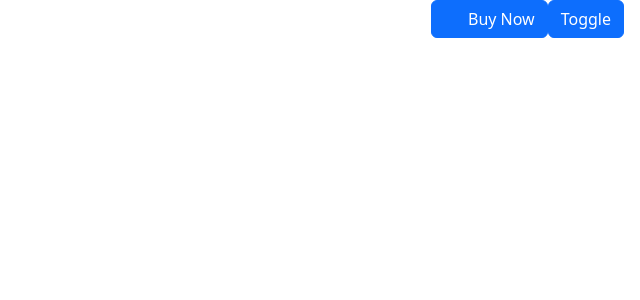
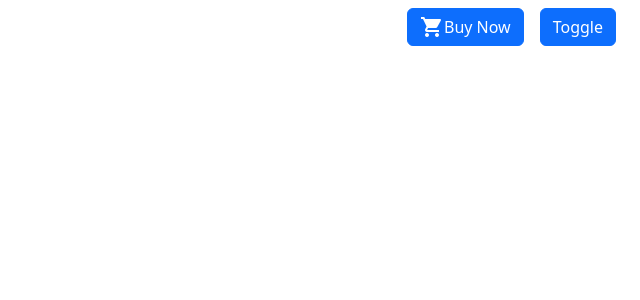
Before and after one commit to premambodkar/angular-assignment-delta, an Angular app: page / in a window 1280 px wide. Shown: the top 300 px of the page, without its empty margins (640-1280 px from the left). Built offline with nearby package versions, Linux system fonts and the light colour scheme.

Commit message:
2 files modified

```diff
--- a/src/app/app.component.html
+++ b/src/app/app.component.html
@@ -16,18 +16,18 @@
           <div class="topbar d-flex flex-row-reverse">
             <button
               mat-raised-button
-              class="btn btn-primary"
+              class="btn btn-primary m-2"
               (click)="drawer.toggle()"
             >
               Toggle
             </button>
             <button
               mat-raised-button
-              class="btn btn-primary ml-2"
+              class="btn btn-primary m-2"
               (click)="drawer.toggle()"
             >
               <div class="d-flex align-items-center">
-                <mat-icon fontIcon="cart"> </mat-icon>
+                <mat-icon fontIcon="shopping_cart"> </mat-icon>
                 <span>Buy Now</span>
               </div>
             </button>
--- a/src/app/app.component.ts
+++ b/src/app/app.component.ts
@@ -14,11 +14,11 @@ import {
 export class AppComponent {
   menuItem: MenuItem[] = [
     { name: 'dashboard', icon: 'home', link: '' },
-    { name: 'all timesheet', icon: 'home', link: '' },
-    { name: 'my timesheet', icon: 'home', link: '' },
-    { name: 'my projects', icon: 'home', link: '' },
-    { name: 'my profile', icon: 'home', link: '' },
-    { name: 'settings', icon: 'home', link: '' },
+    { name: 'all timesheet', icon: 'calendar_month', link: '' },
+    { name: 'my timesheet', icon: 'schedule', link: '' },
+    { name: 'my projects', icon: 'work_history', link: '' },
+    { name: 'my profile', icon: 'groups', link: '' },
+    { name: 'settings', icon: 'tune', link: '' },
   ];
   @ViewChild('mat-drawer')
   matDrawer!: any;
```
